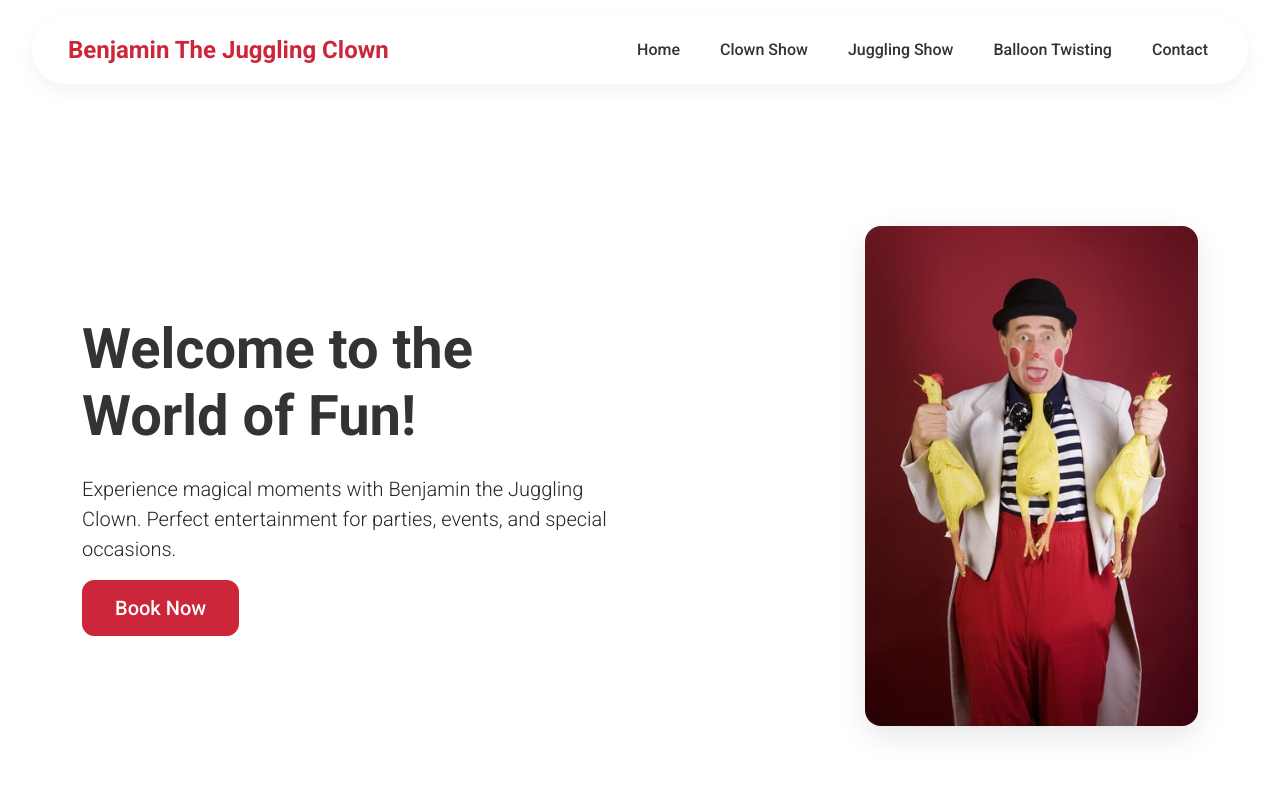
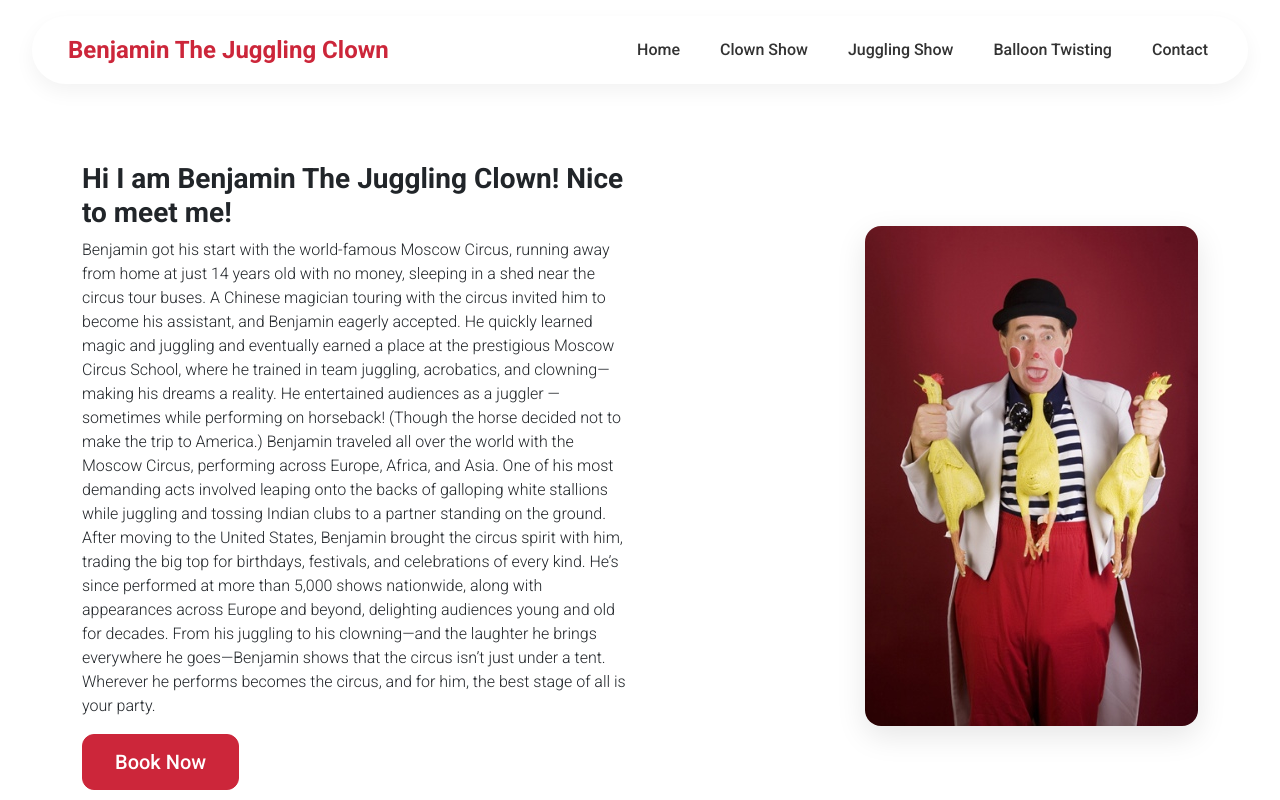
Before and after one commit to MahmoudZah/Benjamin-website, a plain HTML site: page index.html in a window 1280 px wide. Shown: the top 800 px of the page. Drawn offline with nearby package versions, Linux system fonts and the light colour scheme.

Commit message:
some content edit

```diff
--- a/index.html
+++ b/index.html
@@ -72,10 +72,33 @@
       <div class="container">
         <div class="row align-items-center min-vh-100">
           <div class="col-lg-6">
-            <h1>Welcome to the World of Fun!</h1>
-            <p class="lead">
-              Experience magical moments with Benjamin the Juggling Clown.
-              Perfect entertainment for parties, events, and special occasions.
+            <h3 class="fw-bold">
+              Hi I am Benjamin The Juggling Clown! Nice to meet me!
+            </h3>
+            <p class="lead fs-6">
+              Benjamin got his start with the world-famous Moscow Circus,
+              running away from home at just 14 years old with no money,
+              sleeping in a shed near the circus tour buses. A Chinese magician
+              touring with the circus invited him to become his assistant, and
+              Benjamin eagerly accepted. He quickly learned magic and juggling
+              and eventually earned a place at the prestigious Moscow Circus
+              School, where he trained in team juggling, acrobatics, and
+              clowning—making his dreams a reality. He entertained audiences as
+              a juggler — sometimes while performing on horseback! (Though the
+              horse decided not to make the trip to America.) Benjamin traveled
+              all over the world with the Moscow Circus, performing across
+              Europe, Africa, and Asia. One of his most demanding acts involved
+              leaping onto the backs of galloping white stallions while juggling
+              and tossing Indian clubs to a partner standing on the ground.
+              After moving to the United States, Benjamin brought the circus
+              spirit with him, trading the big top for birthdays, festivals, and
+              celebrations of every kind. He’s since performed at more than
+              5,000 shows nationwide, along with appearances across Europe and
+              beyond, delighting audiences young and old for decades. From his
+              juggling to his clowning—and the laughter he brings everywhere he
+              goes—Benjamin shows that the circus isn’t just under a tent.
+              Wherever he performs becomes the circus, and for him, the best
+              stage of all is your party.
             </p>
             <a href="contact.html" class="btn btn-primary btn-lg">Book Now</a>
           </div>
@@ -369,7 +392,8 @@
                   <i class="fas fa-star"></i>
                 </div>
                 <p class="review-text">
-                  "We have Benjamin the Clown for my son's birthday party. He is part of the family tradition. Everyone always has a blast."
+                  "We have Benjamin the Clown for my son's birthday party. He is
+                  part of the family tradition. Everyone always has a blast."
                 </p>
                 <div class="review-author">
                   <h5>Daniel T.</h5>
@@ -387,8 +411,11 @@
                   <i class="fas fa-star"></i>
                 </div>
                 <p class="review-text">
-                  "We had the pleasure of seeing Benjamin perform at a recent 4th of July party and he was amazing. Great with the kids, very friendly and made amazing balloon designs for everyone.
-                  Both the kids and adults loved him, and I would certainly look to hire him for a future event based on what I recently saw."
+                  "We had the pleasure of seeing Benjamin perform at a recent
+                  4th of July party and he was amazing. Great with the kids,
+                  very friendly and made amazing balloon designs for everyone.
+                  Both the kids and adults loved him, and I would certainly look
+                  to hire him for a future event based on what I recently saw."
                 </p>
                 <div class="review-author">
                   <h5>Ty V.</h5>
@@ -406,7 +433,12 @@
                   <i class="fas fa-star"></i>
                 </div>
                 <p class="review-text">
-                  "Benjamin The Clown i've seen him at several birthday parties in Rhode Island and Boston the kids love him and the adults also love him he is high level juggling skills and great at magic tricks, he does thousand of birthday parties and stage shows, i give him five stars. www.benjamintheclown.com to find him"
+                  "Benjamin The Clown i've seen him at several birthday parties
+                  in Rhode Island and Boston the kids love him and the adults
+                  also love him he is high level juggling skills and great at
+                  magic tricks, he does thousand of birthday parties and stage
+                  shows, i give him five stars. www.benjamintheclown.com to find
+                  him"
                 </p>
                 <div class="review-author">
                   <h5>Daniel M.</h5>
@@ -424,7 +456,9 @@
                   <i class="fas fa-star"></i>
                 </div>
                 <p class="review-text">
-                  "Benjamin the Clown is an excellent performer. We've seen him perform a stage show at a party and he is easily one of the best entertainers around."
+                  "Benjamin the Clown is an excellent performer. We've seen him
+                  perform a stage show at a party and he is easily one of the
+                  best entertainers around."
                 </p>
                 <div class="review-author">
                   <h5>Elena J.</h5>
```
Also changed, not shown: balloon-twisting.html (+12 -0 lines), clown-show.html (+6 -12 lines), juggling-show.html (+21 -7 lines).
